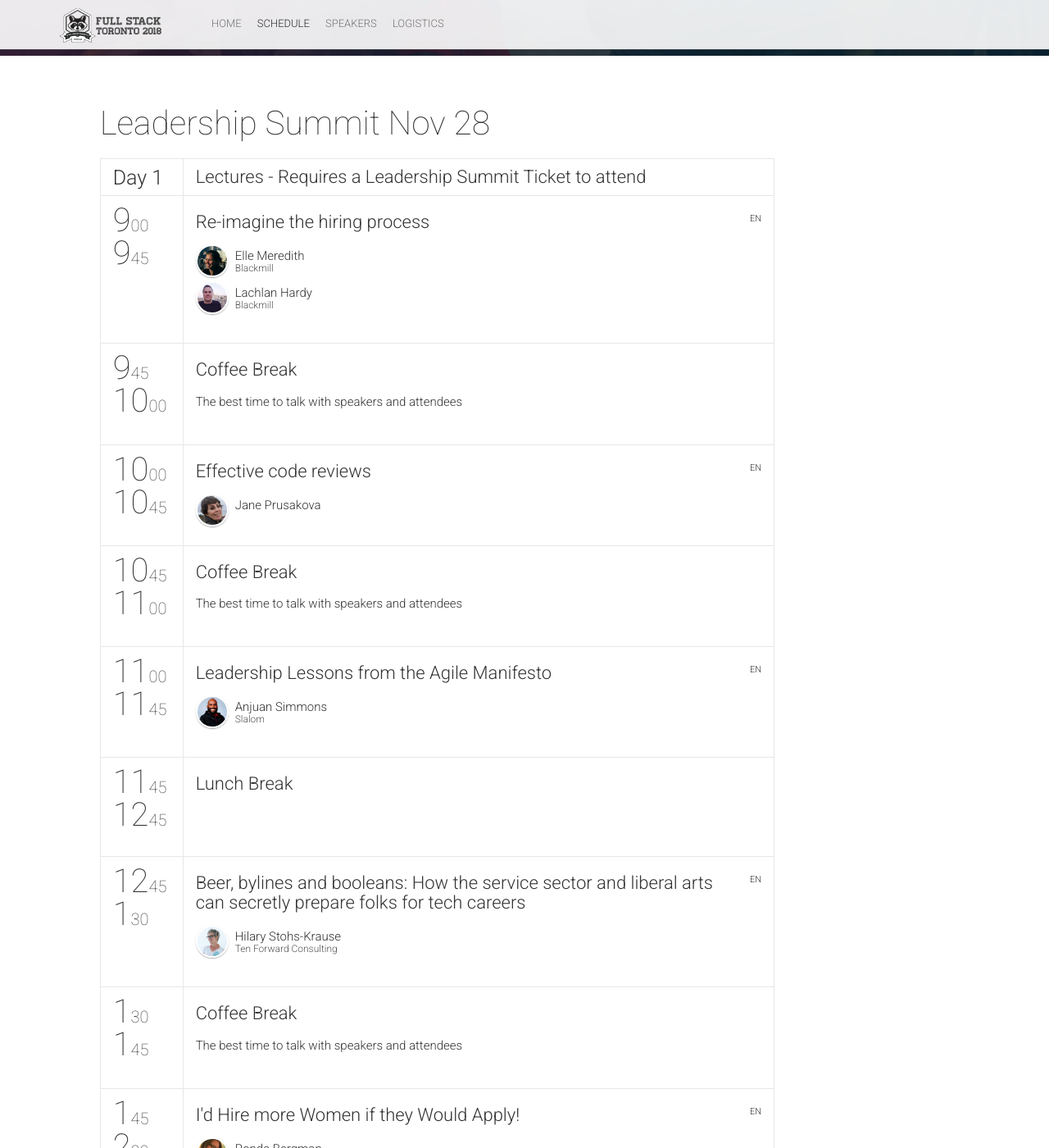
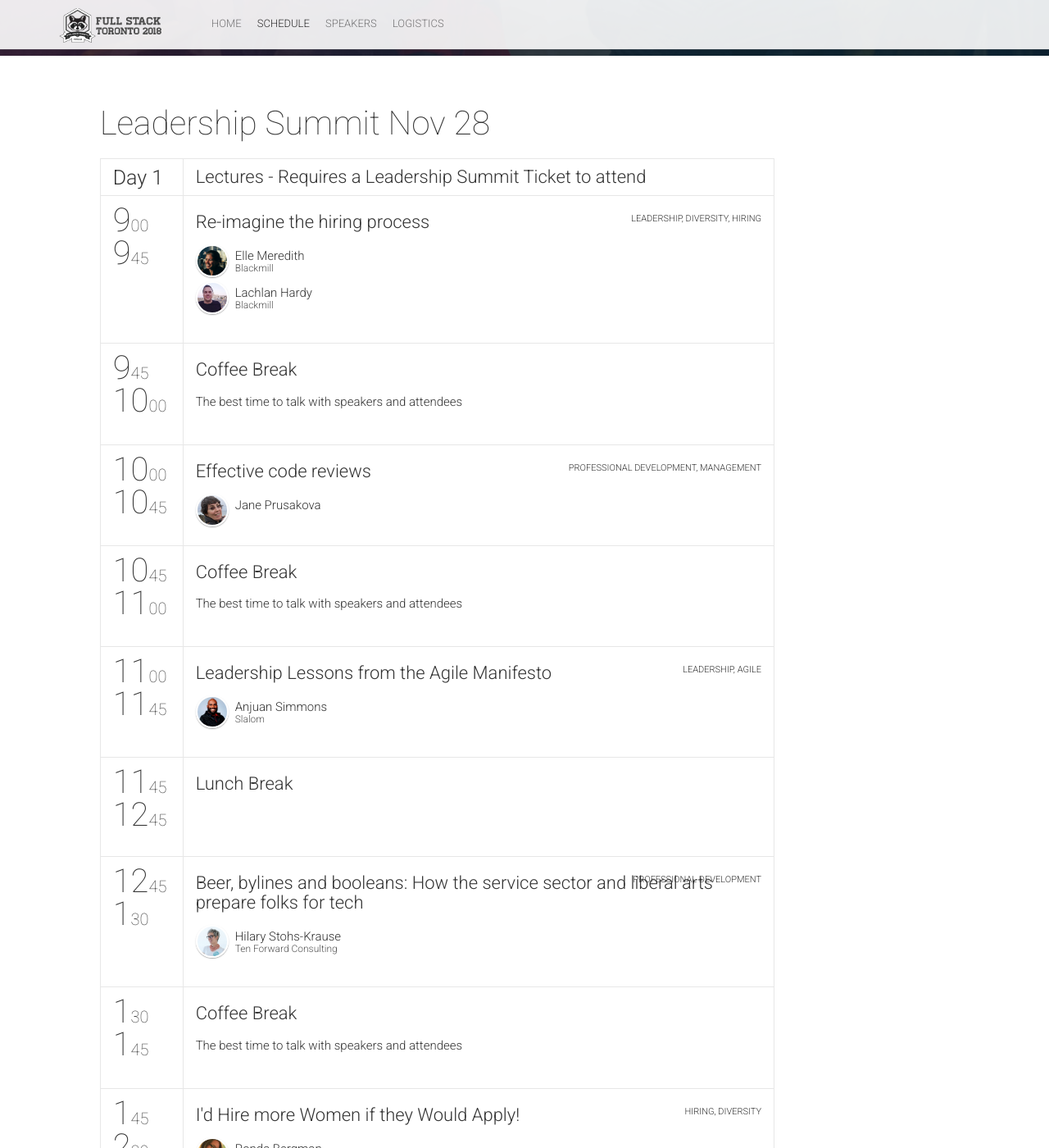
Before and after one commit to fullstackto/2018, a Jekyll site: the page built from schedule.html, in a window 1280 px wide and 1400 px high, scrolled down 339 px. Shown: the whole window at 82% size. Built offline with Jekyll 4.4.1, drawn with Linux system fonts in a browser that asks for light colours; nearby versions of some CDN libraries; comment, search, counter and statistics services are not loaded; some of the changed text lies outside the part shown.

Commit message:
Add Keywords

```diff
--- a/_data/sessions.yml
+++ b/_data/sessions.yml
@@ -32,7 +32,7 @@
     unreliability."
   subtype: workshop
   speakers: [4]
-  language: en
+  language: "API, Architecture"
   complexity: "Intermediate"
 -
   id: 003
@@ -40,7 +40,7 @@
   description: "Designing good applications is complex, involves analytical and creative thinking, as well as a lot of tedious, but necessary work. Defining a design language that cares about end users and empowers designers to create appealing and intuitive apps – while covering business needs and ensuring consistency – is a major challenge. We will share our insights and best practices based on our own journey."
   subtype: workshop
   speakers: [5]
-  language: en
+  language: "Architecture, UX, Front-End"
   complexity: "All"
 -
   id: 004
@@ -48,7 +48,7 @@
   description: "Help! My app bundle is 5MB! My users are angry that my app is so slow! It’s easy to forget that performance matters when we are under pressure to deliver features quickly. We will talk about bleeding-edge topics in front-end performance such as dual-bundles for modern browser transpiling, hijacking download/parse/compile/execute time, and not blocking the main thread. Come learn how to deliver better user experience with high-performing front-end apps using Webpack. This talk is library-agnostic (React, Angular, Vue, etc.)"
   subtype: workshop
   speakers: [10]
-  language: en
+  language: "javascript, front-end, webpack, performance, devtools"
   complexity: "Intermediate"
 -
   id: 005
@@ -58,7 +58,7 @@
     The Underground Railroad provides insights that technical leaders can use to improve their teams, products, and customer relationships. This talk will share timeless lessons of courage and leadership from the men and women who risked everything for the success of their teams."
   subtype: workshop
   speakers: [6]
-  language: en
+  language: "Leadership, Culture, Diversity"
   complexity: "Intermediate"
 -
   id: 006
@@ -68,7 +68,7 @@
     Learn to use Git commit messages to keep track of the intent of your code changes to make it easier to make future changes. Learn how to make using feature branches less painful and more effective. Learn the mechanics of interactive rebasing, how to merge conflicts without losing precious code and how to auto-squash commits. Basically, stop fearing interactive rebasing."
   subtype: workshop
   speakers: [9]
-  language: en
+  language: "GIT, Dev Tools"
   complexity: "Intermediate"
 -
   id: 007
@@ -76,7 +76,7 @@
   description: "Every codebase is a living, breathing thing. How do we take care of one? What leverage can a language give us in our task? Let us take you on our statically-, structurally- typed journey to holistic system health and harmony using universal Typescript."
   subtype: workshop
   speakers: [3,2]
-  language: en
+  language: "front-end, back-end, architecture, javascript, typescript"
   complexity: "Intermediate"
 -
   id: 008
@@ -84,7 +84,7 @@
   description: "Software has a lot of power to influence people’s lives and to encourage social change. With great power comes great responsibility. It is up to individuals involved in building software to decide what is right, ethical and moral, and these are not easy decisions."
   subtype: workshop
   speakers: [8]
-  language: en
+  language: "Architecture, Dev Tools"
   complexity: "Intermediate"
 -
   id: 009
@@ -92,16 +92,15 @@
   description: "I’ll start this entertaining presentation by showing you what I built and how fun it is to use. Then we’ll get into where karaoke machines came from and how I used its history to build a web-based version. Native browser APIs have come a long way and the evolution of the web as a native platform and its possibilities will floor your audience."
   subtype: workshop
   speakers: [7]
-  language: en
+  language: "angular, front-end, api, javascript"
   complexity: "Intermediate"
 -
   id: 010
   title: "A stateless stateful service for cooperative filtering in Node.js"
-  description: "|
-    In a world dominated by R, Python and Scala, Node.js is commonly seen as incapable of performing the work required by recommendation engines. Netflix has challenged bright minds for many years to find the best collaborative filtering algorithm and many other companies developed powerful systems like Apache Spark. Is it possible to achieve the similar results but using a more lightweight and commonly-known language like Javascript? Philip II of Macedon defined 'Divide et Impera' as the strategy of success in politics and sociology. Applying the same principle to this problem, takes us to how to distribute and coordinate AI computations."
+  description: "In a world dominated by R, Python and Scala, Node.js is commonly seen as incapable of performing the work required by recommendation engines. Netflix has challenged bright minds for many years to find the best collaborative filtering algorithm and many other companies developed powerful systems like Apache Spark. Is it possible to achieve the similar results but using a more lightweight and commonly-known language like Javascript? Philip II of Macedon defined 'Divide et Impera' as the strategy of success in politics and sociology. Applying the same principle to this problem, takes us to how to distribute and coordinate AI computations."
   subtype: workshop
   speakers: [11]
-  language: en
+  language: "nodejs, ai, cooperative-filtering, kubernetes, architecture"
   complexity: "Intermediate"
 -
   id: 011
@@ -109,7 +108,7 @@
   description: "You’ve made your first app, or maybe you’ve even been working with Angular for the past year now. Still, there’s something missing and you can’t put your finger on… How can you take your applications to the next level? What’s this lazy loading I hear about? Do I really have to subscribe to all my Observables? Man, how can I make my apps run faster? That’s ok, we’re going to drop some major KEYS to building your apps. Now that you’ve made a few components, have gotten routing figured out in your apps, it’s time to step up your ng-game! Learn about the best practices and ways to make fast and large Angular applications like a pro."
   subtype: workshop
   speakers: [12]
-  language: en
+  language: "Angular, javascript, observables, pwa, front-end"
   complexity: "Beginner/Intermediate"
 -
   id: 012
@@ -117,7 +116,7 @@
   description: "React is built with performance in mind. But when is React slow? In this talk we’ll discuss common bottlenecks in React and when you might be making your program work harder than it should. You will learn practical ways to speed up your real world React applications today."
   subtype: workshop
   speakers: [13]
-  language: en
+  language: "JavaScript, React, Performance, front end"
   complexity: "Beginner/Intermediate"
 -
   id: 013
@@ -125,7 +124,7 @@
   description: "gRPC is a high performance, language-neutral, general RPC framework developed at Google and based on HTTP/2. This session will provide a practical overview of building micro-services using gRPC, demonstrating its many benefits and providing insight into some of its challenges."
   subtype: workshop
   speakers: [15]
-  language: en
+  language: "back-end, api, rpc, architecture"
   complexity: "Intermediate"
 -
   id: 014
@@ -133,7 +132,7 @@
   description: "Even in today’s world, handling asynchronous tasks is hard. There are several ways to handle them, but is there a single best way? Redux is the preferred state management pattern in apps today. By taking a basic example of login, we will compare the two in a showdown format and see the differences."
   subtype: workshop
   speakers: [17]
-  language: en
+  language: "front-end, functional-programming, react"
   complexity: "Intermediate"
 -
   id: 015
@@ -141,7 +140,7 @@
   description: "Building React components is simple — until it isn’t. Real world constraints can lead to large components that 'do it all'. Or near identical components with one or two changes. So how do we create flexible components without sacrificing readability and scalability? Jenn shares how she re-architected components to handle multiple use cases and increase engineer happiness. She’ll breakdown the technical concerns for each component, the patterns she considered using, what didn’t work and what did. You’ll learn more than the 'how' of component architecture – you’ll learn the 'why'!"
   subtype: workshop
   speakers: [19]
-  language: en
+  language: "React, JavaScript, Architecture"
   complexity: "Intermediate"
 -
   id: 101
@@ -149,7 +148,7 @@
   description: "Code reviews are a great way to build better quality software, but they are complicated to implement well. Code reviews are as much about code and technical knowledge, as they are about people and culture. They improve team dynamic, help juniors & seniors grow in their careers."
   subtype: workshop
   speakers: [8]
-  language: en
+  language: "Professional Development, Management"
   complexity: "Intermediate"
 -
   id: 102
@@ -157,7 +156,7 @@
   description: "Diverse inclusive teams matter. Maintaining and growing your team is a key challenge. Learn to develop a better hiring process and policies to help produce better teams."
   subtype: workshop
   speakers: [9, 14]
-  language: en
+  language: "Leadership, Diversity, Hiring"
   complexity: "Intermediate"
 -
   id: 103
@@ -165,15 +164,15 @@
   description: "Whether you’re a Tech Lead, Engineering Manager, or Project Manager for an engineering team, you probably weren’t handed an instruction manual when you were given your first team to lead. This talk will show you how to apply the principles in the Agile Manifesto to become a better leader."
   subtype: workshop
   speakers: [6]
-  language: en
+  language: "Leadership, Agile"
   complexity: "Intermediate"
 -
   id: 104
-  title: "Beer, bylines and booleans: How the service sector and liberal arts can secretly prepare folks for tech careers"
+  title: "Beer, bylines and booleans: How the service sector and liberal arts prepare folks for tech"
   description: "A liberal arts or service sector background might seem irrelevant for coding; what does the humanities have to do with hashes? What do cocktails have to do with CSS? In fact, non-technical backgrounds point to secret superpowers that are increasingly valuable for technical positions."
   subtype: workshop
   speakers: [16]
-  language: en
+  language: "Professional Development"
   complexity: "Intermediate"
 -
   id: 105
@@ -181,7 +180,7 @@
   description: "In this discussion we’ll consider the some of the common reasons women might not apply to certain companies and or job postings, examine some of the “red flags” you might not realize you are waving, explore ways to make the hiring process more inclusive and discuss how to determine where the breakdown may be occurring."
   subtype: workshop
   speakers: [18]
-  language: en
+  language: "Hiring, Diversity"
   complexity: "Intermediate"
 -
   id: 106
@@ -189,5 +188,5 @@
   description: "You’ve been told to do 1:1 meetings to be an effective leader, but maybe you haven’t received much guidance on how to perform them effectively. I’ve been experimenting for a few years on how to get more out of these meetings, and I’ve come away with these three tools that have helped the most."
   subtype: workshop
   speakers: [20]
-  language: en
+  language: "Management, Professional Development"
   complexity: "Intermediate"
```
